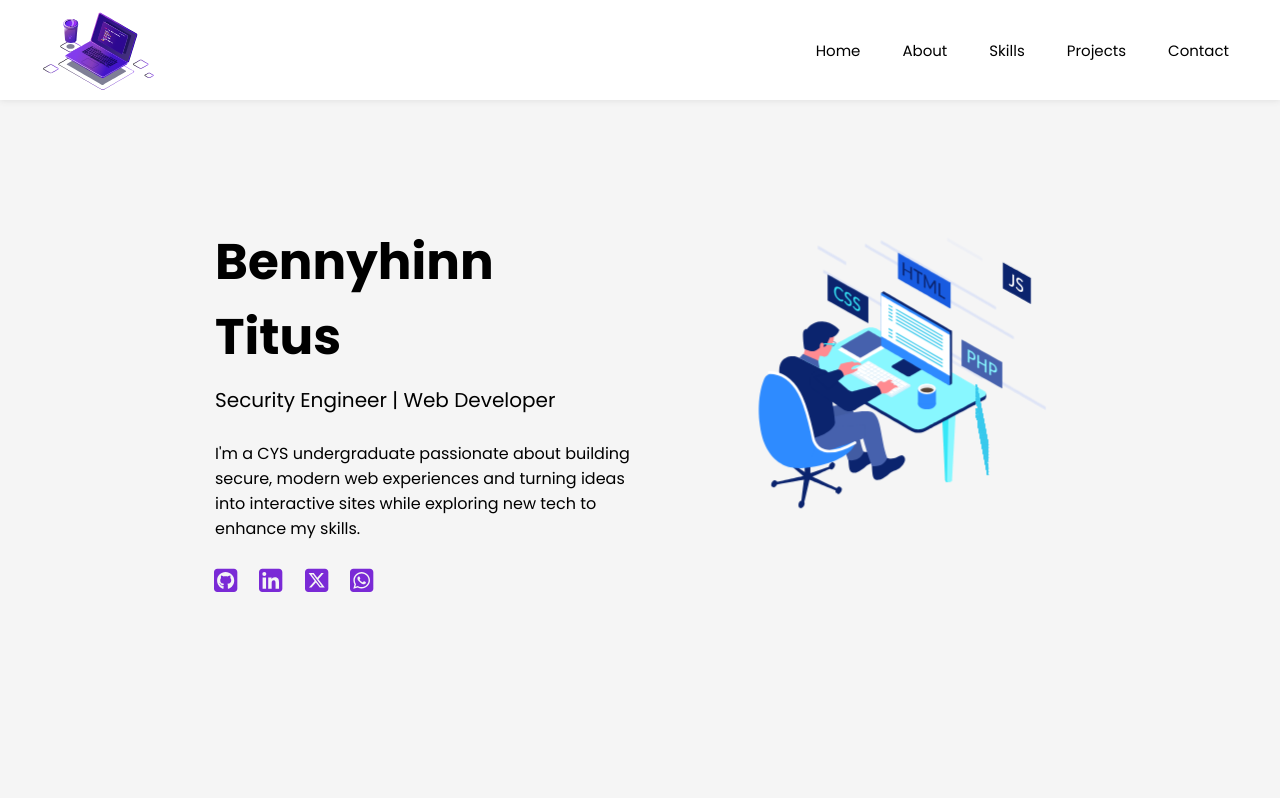
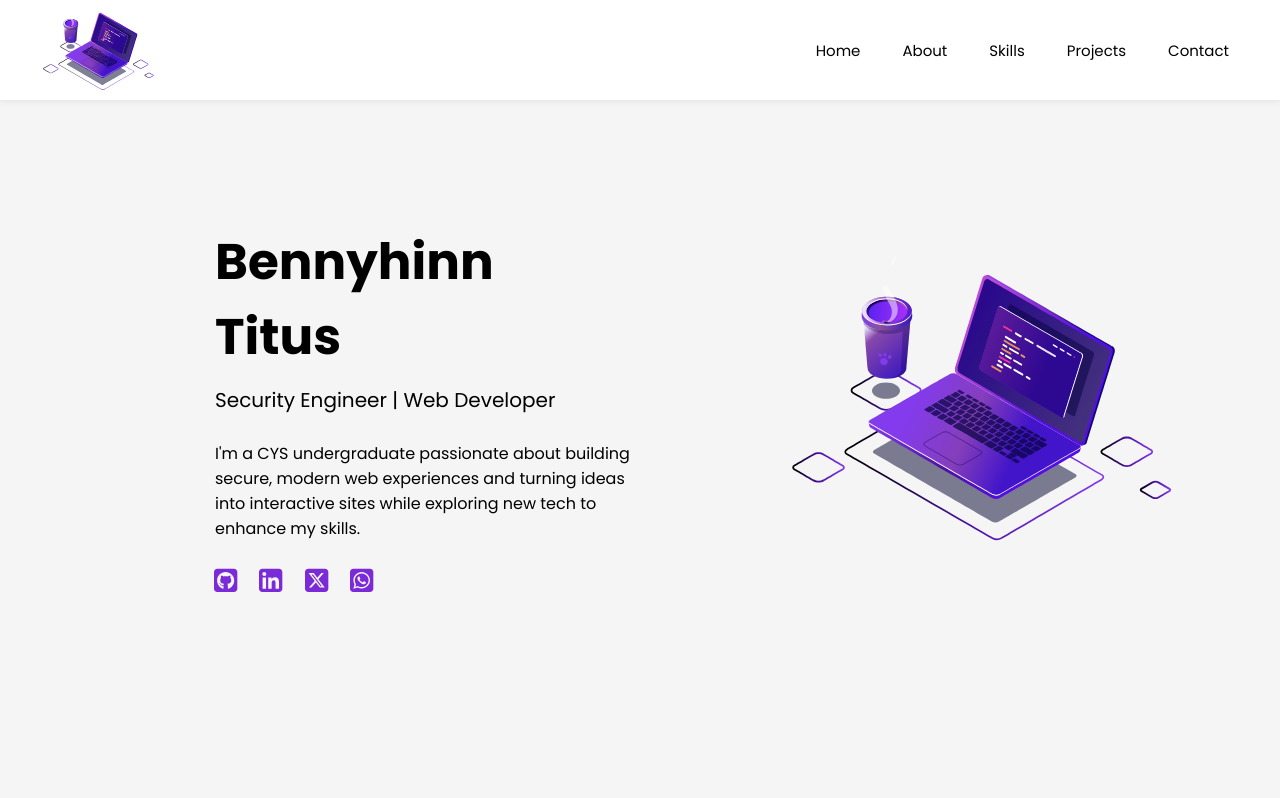
Before and after one commit to BennyhinnTitus/portfolio, a React (Create React App) app: page / in a window 1280 px wide. Shown: the top 798 px of the page. Built offline with nearby package versions, Linux system fonts and the light colour scheme.

Commit message:
feat: fixed hero section

```diff
--- a/src/components/Home.jsx
+++ b/src/components/Home.jsx
@@ -1,9 +1,15 @@
 import { FontAwesomeIcon } from '@fortawesome/react-fontawesome';
 import socialLinks from '../utils/socialLinks';
 import Lottie from 'lottie-react';
-import codingAnimation from '../utils/codingAnimation';
+import laptopAnimation from '../utils/laptopAnimation';
 
 const Home = () => {
+    const styles = {
+        height: 510,
+        width: 510,
+        paddingBottom: 30,
+    }
+
     const mappedSocialLinks = socialLinks.map(link => {
         return (
         <button
@@ -32,8 +38,9 @@ const Home = () => {
             </div>
             <div className="animation-container">
                 <Lottie
-                    animationData={codingAnimation}
+                    animationData={laptopAnimation}
                     loop={true}
+                    style={styles}
                 />
             </div>
         </div>
```
